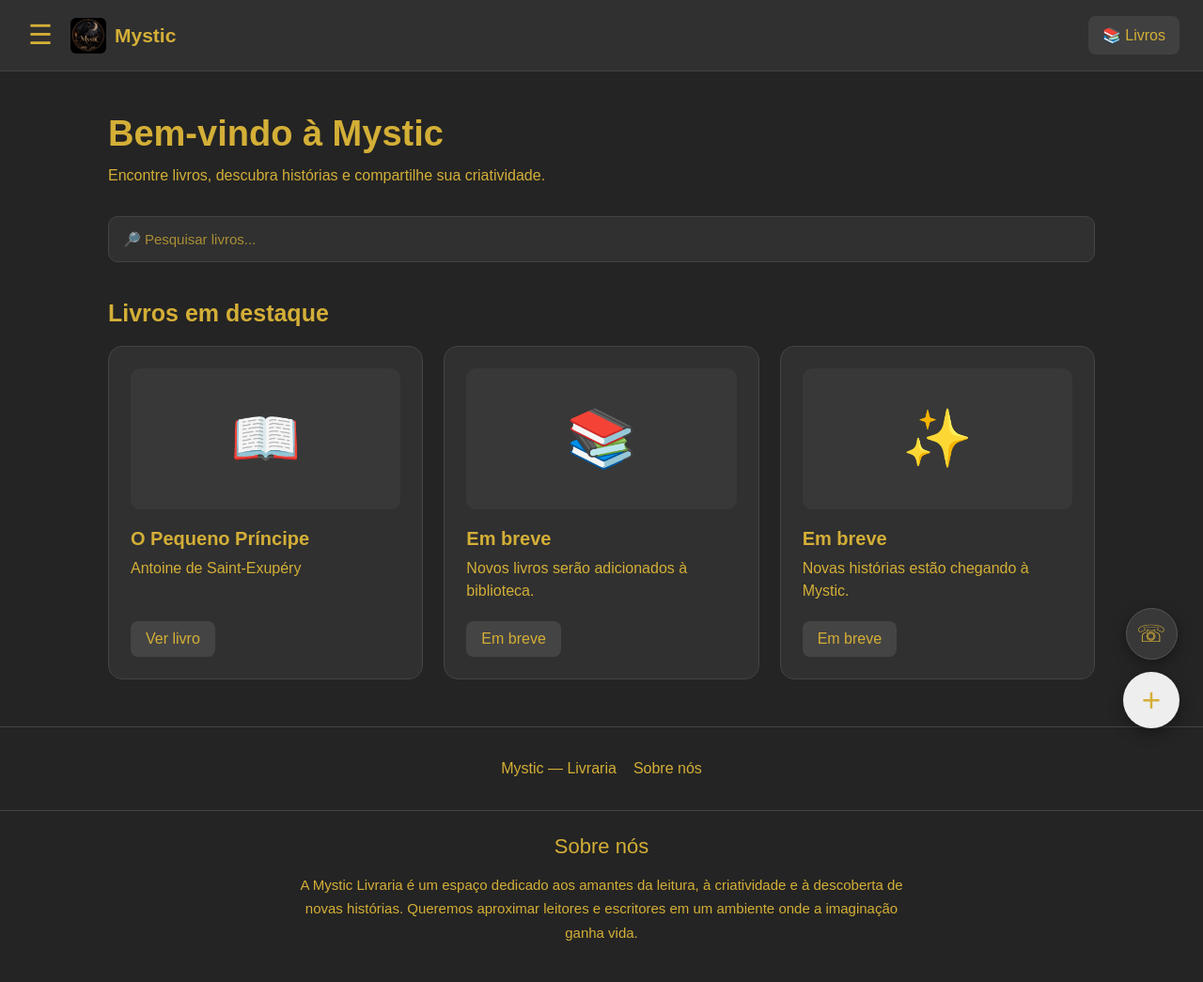
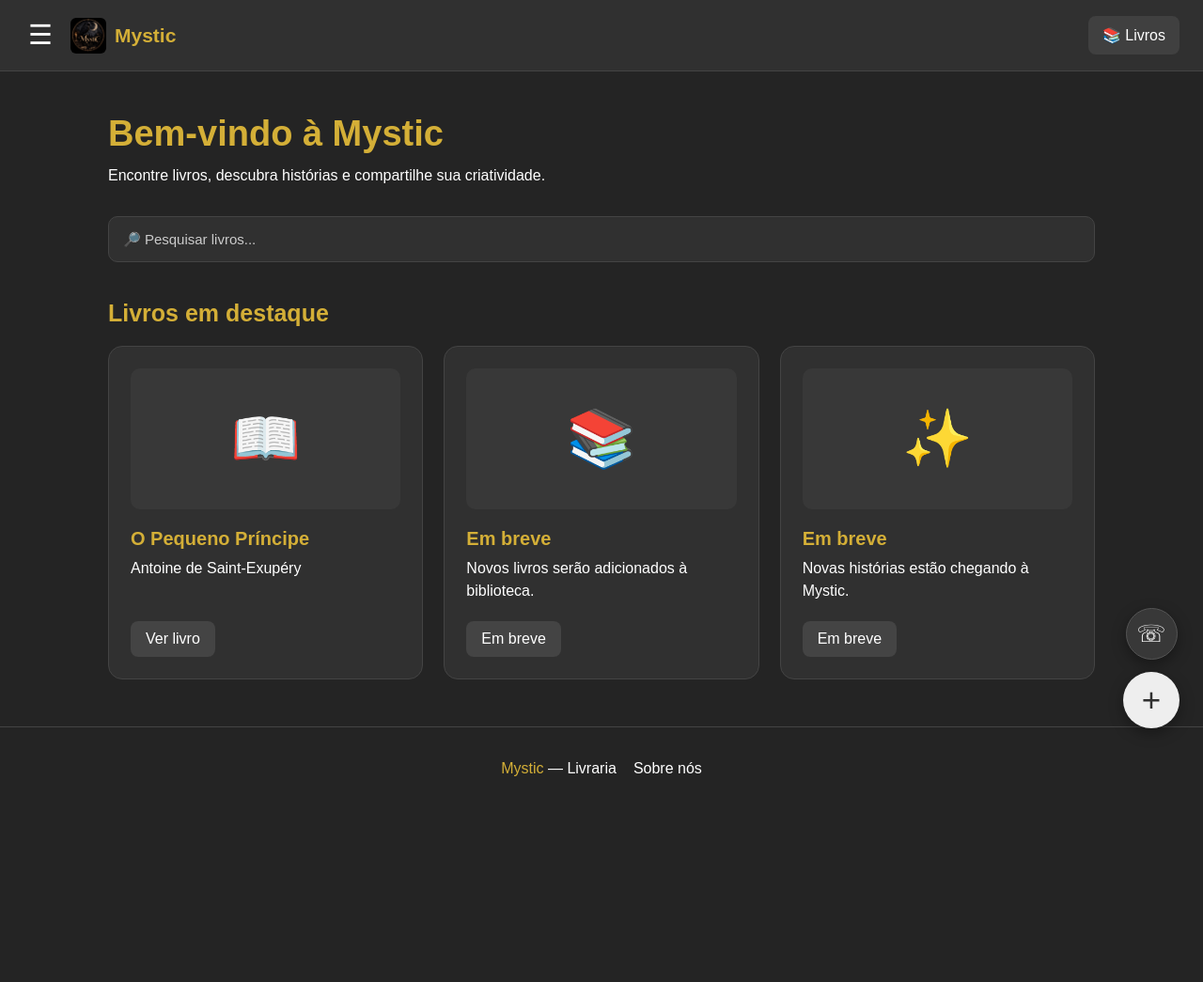
Before and after one commit to vanessapais-blip/Livraria-Mystic, a plain HTML site: page home.html in a window 1280 px wide. Shown: the whole page at 94% size. After the commit the page ends 862 px from the top, so only its background shows below. Drawn offline with Linux system fonts and the light colour scheme.

Commit message:
Change text color from gold to white in home.html

```diff
--- a/home.html
+++ b/home.html
@@ -16,7 +16,7 @@
     body {
       font-family: Arial, sans-serif;
       background: #242424;
-      color: #d4af37;
+      color: white;
     }
 
     body.menu-aberto {
@@ -47,7 +47,7 @@
 
     .botao-menu {
       background: transparent;
-      color: #d4af37;
+      color: white;
       border: none;
       font-family: Arial, sans-serif;
       font-size: 29px;
@@ -75,7 +75,7 @@
     }
 
     .link-livros {
-      color: #d4af37;
+      color: white;
       text-decoration: none;
       padding: 11px 15px;
       border-radius: 8px;
@@ -137,7 +137,7 @@
 
     .fechar-menu {
       background: transparent;
-      color: #d4af37;
+      color: white;
       border: none;
       font-family: Arial, sans-serif;
       font-size: 27px;
@@ -150,7 +150,7 @@
       gap: 13px;
       padding: 15px 12px;
       margin-bottom: 7px;
-      color: #d4af37;
+      color: white;
       text-decoration: none;
       border-radius: 9px;
     }
@@ -166,7 +166,7 @@
     }
 
     .titulo-menu {
-      color: #d4af37;
+      color: white;
       font-size: 12px;
       text-transform: uppercase;
       letter-spacing: 1px;
@@ -193,7 +193,7 @@
     }
 
     .boas-vindas p {
-      color: #d4af37;
+      color: white;
       font-size: 16px;
       line-height: 1.6;
     }
@@ -204,7 +204,7 @@
       background: #303030;
       border: 1px solid #444;
       border-radius: 10px;
-      color: #d4af37;
+      color: white;
       font-family: Arial, sans-serif;
       font-size: 15px;
       margin-bottom: 40px;
@@ -216,7 +216,7 @@
     }
 
     .pesquisa::placeholder {
-      color: #d4af37;
+      color: white;
       opacity: 0.75;
     }
 
@@ -262,7 +262,7 @@
     }
 
     .card p {
-      color: #d4af37;
+      color: white;
       line-height: 1.5;
       margin-bottom: 20px;
     }
@@ -272,7 +272,7 @@
       width: fit-content;
       padding: 10px 16px;
       background: #444;
-      color: #d4af37;
+      color: white;
       font-family: Arial, sans-serif;
       border-radius: 8px;
       text-decoration: none;
@@ -302,7 +302,7 @@
       border: 1px solid #555;
       border-radius: 50%;
       background: #383838;
-      color: #d4af37;
+      color: white;
       font-family: Arial, sans-serif;
       font-size: 25px;
       cursor: pointer;
@@ -322,7 +322,7 @@
       width: 60px;
       height: 60px;
       background: #eee;
-      color: #d4af37;
+      color: #303030;
       border: none;
       font-size: 35px;
     }
@@ -353,14 +353,14 @@
     }
 
     .menu-criar h3 {
-      color: #d4af37;
+      color: white;
       font-family: Arial, sans-serif;
       padding: 10px;
       font-size: 17px;
     }
 
     .menu-criar p {
-      color: #d4af37;
+      color: white;
       padding: 0 10px 12px;
       font-size: 13px;
       line-height: 1.5;
@@ -369,7 +369,7 @@
     .menu-criar a {
       display: block;
       padding: 13px 11px;
-      color: #d4af37;
+      color: white;
       text-decoration: none;
       border-radius: 8px;
       line-height: 1.4;
@@ -381,7 +381,7 @@
 
     .menu-criar small {
       display: block;
-      color: #d4af37;
+      color: white;
       opacity: 0.8;
       font-size: 12px;
       margin-top: 4px;
@@ -396,45 +396,24 @@
       flex-wrap: wrap;
       gap: 18px;
       text-align: center;
-      color: #d4af37;
+      color: white;
       padding: 35px 20px;
       margin-top: 50px;
       border-top: 1px solid #444;
       font-family: Arial, sans-serif;
     }
 
+    .mystic-dourado {
+      color: #d4af37;
+    }
+
     footer a {
-      color: #d4af37;
+      color: white;
       text-decoration: none;
     }
 
     footer a:hover {
       text-decoration: underline;
-    }
-
-    /* SEÇÃO SOBRE NÓS */
-
-    .sobre-nos {
-      padding: 25px 20px 40px;
-      text-align: center;
-      font-family: Arial, sans-serif;
-      color: #d4af37;
-      border-top: 1px solid #444;
-      background: #242424;
-      scroll-margin-top: 90px;
-    }
-
-    .sobre-nos h2 {
-      font-size: 22px;
-      font-weight: normal;
-      margin-bottom: 15px;
-    }
-
-    .sobre-nos p {
-      max-width: 650px;
-      margin: 0 auto;
-      font-size: 15px;
-      line-height: 1.7;
     }
 
     /* CELULARES */
@@ -505,10 +484,6 @@
         gap: 12px;
         padding: 28px 15px;
         font-size: 14px;
-      }
-
-      .sobre-nos {
-        padding: 25px 18px 35px;
       }
     }
   </style>
@@ -642,7 +617,7 @@
     <p
       id="semResultados"
       hidden
-      style="color:#d4af37; margin-top:20px;"
+      style="color:white; margin-top:20px;"
     >
       Nenhum livro encontrado.
     </p>
@@ -693,21 +668,11 @@
     >+</button>
   </div>
 
-  <!-- RODAPÉ COM SOBRE NÓS -->
+  <!-- RODAPÉ -->
   <footer>
-    <span>Mystic — Livraria</span>
-    <a href="#sobre-nos">Sobre nós</a>
+    <span><span class="mystic-dourado">Mystic</span> — Livraria</span>
+    <a href="sobre.html">Sobre nós</a>
   </footer>
-
-  <!-- SEÇÃO SOBRE NÓS -->
-  <section id="sobre-nos" class="sobre-nos">
-    <h2>Sobre nós</h2>
-    <p>
-      A Mystic Livraria é um espaço dedicado aos amantes da leitura,
-      à criatividade e à descoberta de novas histórias. Queremos aproximar
-      leitores e escritores em um ambiente onde a imaginação ganha vida.
-    </p>
-  </section>
 
   <script>
     // ABRIR E FECHAR O MENU LATERAL
@@ -735,13 +700,6 @@
     fecharMenu.addEventListener("click", fecharMenuLateral);
     fundoMenu.addEventListener("click", fecharMenuLateral);
 
-    document.addEventListener("keydown", function(evento) {
-      if (evento.key === "Escape") {
-        fecharMenuLateral();
-        fecharMenuCriar();
-      }
-    });
-
     // ABRIR E FECHAR O MENU DE ESCRITA
 
     const botaoCriar = document.getElementById("botaoCriar");
@@ -762,6 +720,13 @@
         !menuCriar.contains(evento.target) &&
         !botaoCriar.contains(evento.target)
       ) {
+        fecharMenuCriar();
+      }
+    });
+
+    document.addEventListener("keydown", function(evento) {
+      if (evento.key === "Escape") {
+        fecharMenuLateral();
         fecharMenuCriar();
       }
     });
```
